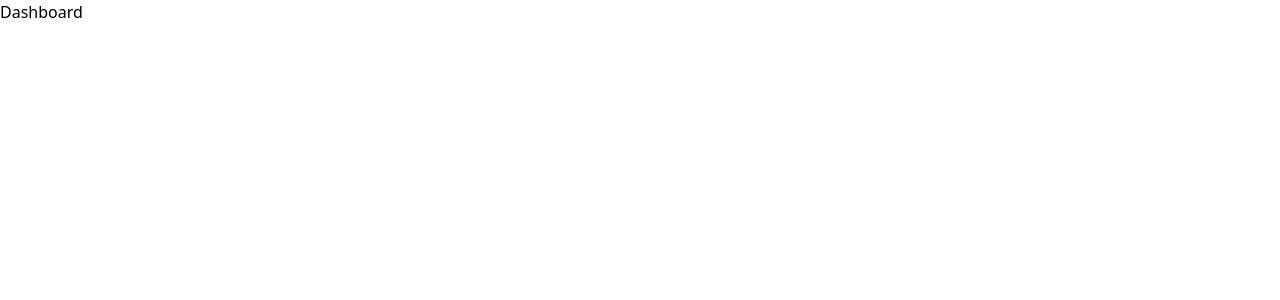
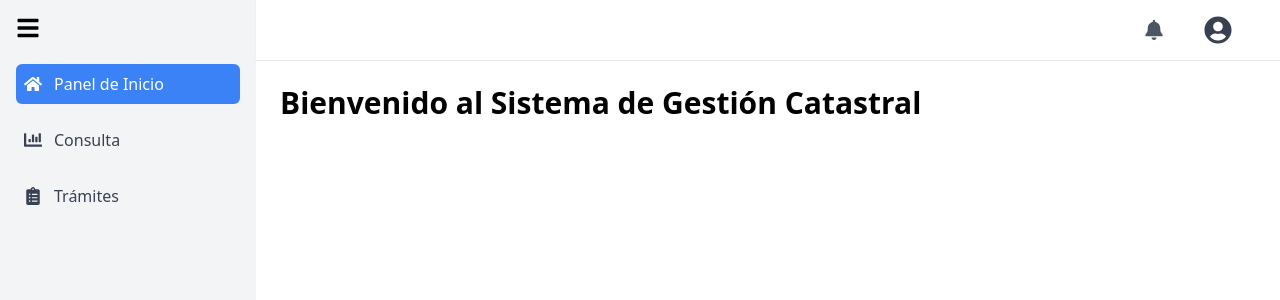
Before and after one commit to L4leHG/SIGCAS_frontend, a React (Vite) app: page /dashboard in a window 1280 px wide. Shown: the top 300 px of the page. Built offline with nearby package versions, Linux system fonts and the light colour scheme.

Commit message:
Se hace cambio del puerto, se organiza el dashboard y la consulta, queda pendiente por cambiar el mapa y organizar el endpoint de consulta, se organiza el fondo del login con una imagen

```diff
--- a/src/auth/login.jsx
+++ b/src/auth/login.jsx
@@ -38,7 +38,11 @@ export default function Login() {
   };
 
   return (
-    <div className="min-h-screen bg-cover bg-center flex items-center justify-center">
+    <div className="min-h-screen bg-cover bg-center flex items-center justify-center"
+    style={{
+      backgroundImage: `url('/catastro2.webp')`,
+    }}
+    >
       <div className="w-1/2 max-w-sm bg-white rounded-lg shadow-md p-8">
         <h2 className="text-2xl font-bold text-center mb-6">Inicia sesión</h2>
         <div className="pb-6">
--- /dev/null
+++ b/src/dashboard/consulta/index.jsx
@@ -0,0 +1,49 @@
+import React from "react";
+
+export default function Consulta() {
+  return (
+    <div className="relative w-full h-full">
+      <h1 className="text-3xl font-bold text-gray-800 mb-2">
+        Módulo de Consulta
+      </h1>
+      <hr className="border-blue-500 w-32 mb-6" />
+
+      {/* Contenedor del mapa */}
+      <div className="relative w-full h-[500px] bg-gray-200 rounded-md overflow-hidden">
+        {/* Aquí iría tu mapa */}
+        <iframe
+          title="Mapa"
+          className="w-full h-full"
+          src="https://maps.google.com/maps?q=bogota&t=&z=13&ie=UTF8&iwloc=&output=embed"
+        ></iframe>
+
+        {/* Caja flotante */}
+        <div className="absolute top-6 right-6 w-64 bg-white p-4 rounded-xl shadow-lg z-10">
+          <label className="block mb-2 text-sm font-semibold text-gray-700">
+            Buscar Predio
+          </label>
+          <input
+            type="text"
+            placeholder="Buscar Predio"
+            className="w-full px-3 py-2 border border-gray-300 rounded-md mb-3 focus:outline-none focus:ring-2 focus:ring-blue-400"
+          />
+          <div className="mb-3">
+            <label className="inline-flex items-center">
+              <input
+                type="radio"
+                name="tipo"
+                className="form-radio text-blue-500"
+                checked
+                readOnly
+              />
+              <span className="ml-2 text-sm">NPN</span>
+            </label>
+          </div>
+          <button className="w-full bg-blue-600 text-white py-2 rounded-md hover:bg-blue-700 transition-colors">
+            Buscar
+          </button>
+        </div>
+      </div>
+    </div>
+  );
+}
--- a/src/dashboard/index.jsx
+++ b/src/dashboard/index.jsx
@@ -1,7 +1,11 @@
-import React from 'react'
+import React from "react";
 
 export const Dashboard = () => {
   return (
-    <div>Dashboard</div>
-  )
-}
+    <div>
+      <h1 className="text-3xl font-semibold">
+        Bienvenido al Sistema de Gestión Catastral
+      </h1>
+    </div>
+  );
+};
--- /dev/null
+++ b/src/dashboard/layout/Layout.jsx
@@ -0,0 +1,20 @@
+import { useState } from "react"
+import { Outlet } from "react-router-dom"
+import Sidebar from "./Sidebard"
+import Navbar from "./Navbar"
+
+export default function Layout() {
+  const [isOpen, setIsOpen] = useState(true)
+
+  return (
+    <div className="flex h-screen overflow-hidden">
+      <Sidebar isOpen={isOpen} toggle={() => setIsOpen(!isOpen)} />
+      <div className="flex flex-col flex-1">
+        <Navbar />
+        <main className="flex-1 p-6 bg-white">
+          <Outlet />
+        </main>
+      </div>
+    </div>
+  )
+}
--- /dev/null
+++ b/src/dashboard/layout/Navbar.jsx
@@ -0,0 +1,48 @@
+import { FaBell, FaUserCircle } from "react-icons/fa";
+import { useState, useRef, useEffect } from "react";
+
+export default function Navbar() {
+  const [showMenu, setShowMenu] = useState(false);
+  const menuRef = useRef(null);
+
+  const handleLogout = () => {
+    localStorage.removeItem("user");
+    window.location.href = "/login";
+  };
+
+  useEffect(() => {
+    const handleClickOutside = (e) => {
+      if (menuRef.current && !menuRef.current.contains(e.target)) {
+        setShowMenu(false)
+      }
+    }
+    document.addEventListener("mousedown", handleClickOutside)
+    return () => {
+      document.removeEventListener("mousedown", handleClickOutside)
+    }
+  }, [])
+
+  return (
+    <div className="flex items-center justify-end px-6 py-4 border-b bg-white shadow-sm">
+      <div className="flex items-center gap-4">
+        <FaBell size={20} className="text-gray-600 mr-6" />
+        <button
+          onClick={() => setShowMenu((prev) => !prev)}
+          className="mr-6 text-gray-700 hover:text-blue-600 focus:outline-none"
+        >
+          <FaUserCircle size={28} />
+        </button>
+        {showMenu && (
+          <div className="absolute right-0 top-12 mt-2 w-40 bg-white shadow-lg rounded-md border z-50">
+            <button
+              onClick={handleLogout}
+              className="block w-full text-left px-4 py-2 text-sm text-gray-700 hover:bg-red-50 hover:text-red-600"
+            >
+              Cerrar sesión
+            </button>
+          </div>
+        )}
+      </div>
+    </div>
+  );
+}
--- /dev/null
+++ b/src/dashboard/layout/Sidebard.jsx
@@ -0,0 +1,44 @@
+import { FaBars, FaHome, FaChartBar, FaClipboardList } from "react-icons/fa"
+import { Link, useLocation } from "react-router-dom"
+
+export default function Sidebar({ isOpen, toggle }) {
+  const location = useLocation()
+
+  const navItems = [
+    { to: "/dashboard", label: "Panel de Inicio", icon: <FaHome /> },
+    { to: "/consulta", label: "Consulta", icon: <FaChartBar /> },
+    { to: "/tramites", label: "Trámites", icon: <FaClipboardList /> },
+  ]
+
+  return (
+    <div
+      className={`${
+        isOpen ? "w-64" : "w-16"
+      } bg-gray-100 h-full p-4 transition-all duration-300 flex flex-col`}
+    >
+      <button onClick={toggle} className="mb-6">
+        <FaBars size={24} />
+      </button>
+
+      <nav className="flex flex-col gap-4">
+        {navItems.map((item) => {
+          const isActive = location.pathname === item.to
+          return (
+            <Link
+              key={item.to}
+              to={item.to}
+              className={`flex items-center gap-3 p-2 rounded-md ${
+                isActive
+                  ? "bg-blue-500 text-white"
+                  : "text-gray-700 hover:text-blue-500"
+              }`}
+            >
+              <span className="text-lg">{item.icon}</span>
+              {isOpen && <span>{item.label}</span>}
+            </Link>
+          )
+        })}
+      </nav>
+    </div>
+  )
+}
--- a/src/routes/Routes.jsx
+++ b/src/routes/Routes.jsx
@@ -2,19 +2,18 @@ import React from "react";
 import { Routes, Route, Navigate } from "react-router-dom";
 import Login from "../auth/login";
 import { Dashboard } from "../dashboard";
+import Layout from "../dashboard/layout/Layout";
+import Consulta from "../dashboard/consulta";
 
 export function RoutesApp() {
   return (
     <Routes>
       <Route path="/login" element={<Login />}></Route>
-      <Route
-        path="/dashboard"
-        element={
-        //   <PrivateRoute>
-            <Dashboard />
-        //   </PrivateRoute>
-        }
-      ></Route>
+      <Route path="/" element={<Layout />}>
+        <Route path="dashboard" element={<Dashboard />} />
+        <Route path="consulta" element={<Consulta />} />
+        {/* <Route path="tramites" element={<Tramites />} /> */}
+      </Route>
       <Route path="*" element={<Navigate to="/login" />} />
     </Routes>
   );
--- a/vite.config.js
+++ b/vite.config.js
@@ -3,4 +3,7 @@ import react from '@vitejs/plugin-react'
 
 export default defineConfig({
   plugins: [react()],
+  server: {
+    port: 8085, // reemplazo con el puerto
+  },
 })
```
Also changed, not shown: public/catastro2.webp (added), public/plano.png (added), src/dashboard/tramites/index.jsx (added).
